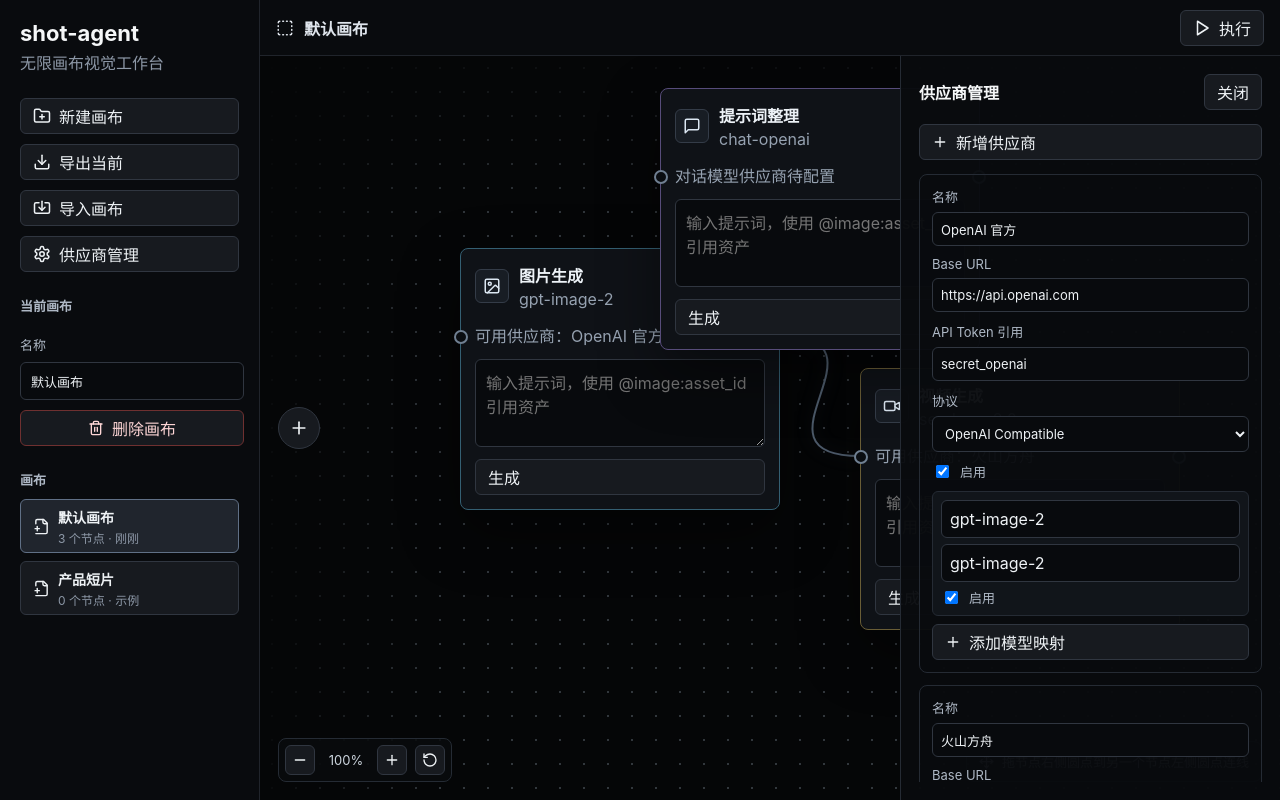
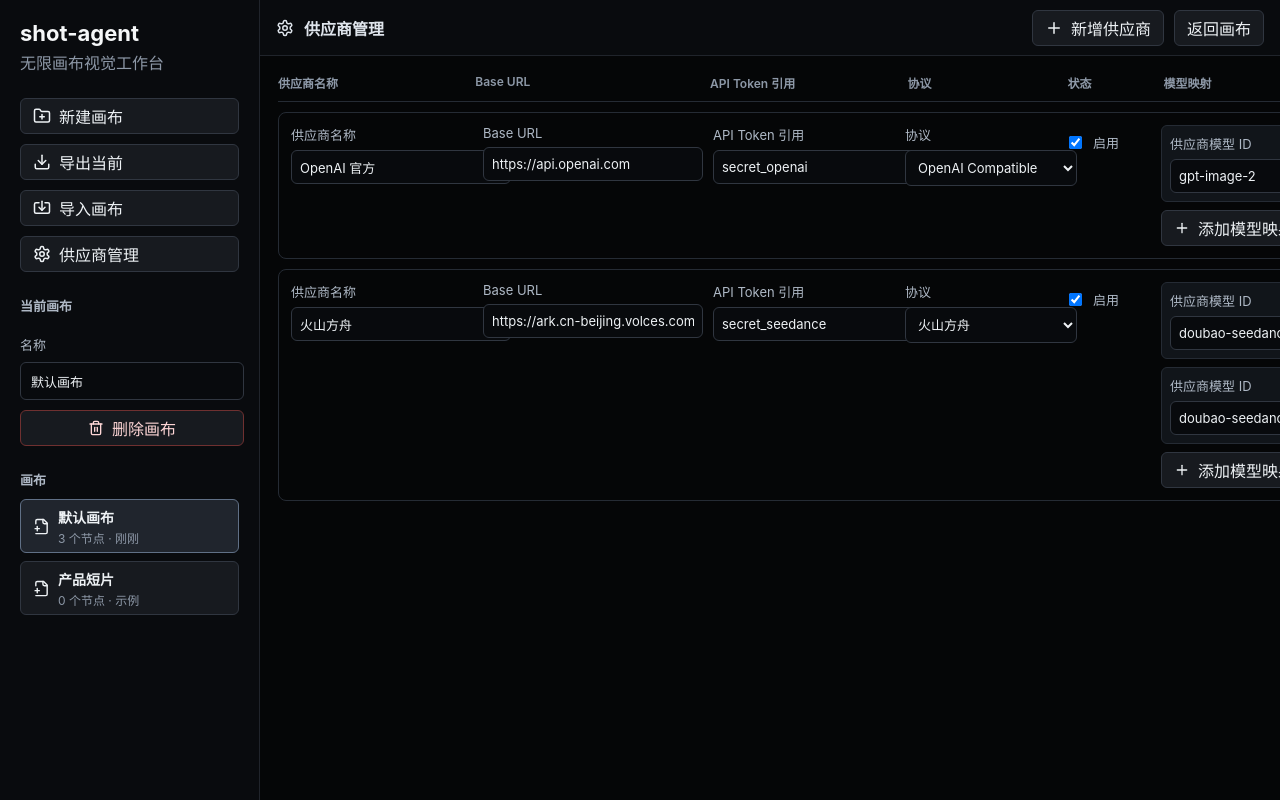
Before and after one commit to TCmatj/shot-agent, a React (Vite) app: page / in a window 1280 px wide. Both pictures are taken after a click on the button "供应商管理". Built offline with nearby package versions, Linux system fonts and the light colour scheme.

Commit message:
feat: 优化供应商管理视图

```diff
--- a/src/app/App.css
+++ b/src/app/App.css
@@ -530,55 +530,54 @@ button:disabled {
   resize: vertical;
 }
 
-.provider-manager {
-  background: rgba(9, 11, 14, 0.96);
-  border-left: 1px solid #252b34;
-  bottom: 0;
-  display: grid;
-  gap: 14px;
-  grid-template-rows: auto auto 1fr;
+.provider-manager-view {
+  background: #050607;
+  min-height: 0;
+  overflow: auto;
   padding: 18px;
-  position: absolute;
-  right: 0;
-  top: 0;
-  width: 380px;
-  z-index: 4;
 }
 
-.provider-manager header {
-  align-items: center;
-  display: flex;
-  justify-content: space-between;
+.provider-table {
+  display: grid;
+  gap: 10px;
+  grid-template-columns: minmax(160px, 1fr) minmax(220px, 1.2fr) minmax(160px, 1fr) 150px 86px minmax(360px, 2fr);
+  min-width: 1260px;
 }
 
-.provider-manager h2 {
-  font-size: 16px;
-  margin: 0;
+.provider-table-header {
+  border-bottom: 1px solid #252b34;
+  color: #8d98a7;
+  font-size: 12px;
+  font-weight: 600;
+  padding: 0 0 10px;
 }
 
 .provider-list {
   display: grid;
-  gap: 12px;
-  overflow: auto;
+  gap: 10px;
+  margin-top: 10px;
+  min-width: 1260px;
 }
 
-.provider-card {
+.provider-row {
+  align-items: start;
   border: 1px solid #252b34;
   border-radius: 8px;
   display: grid;
   gap: 10px;
+  grid-template-columns: minmax(160px, 1fr) minmax(220px, 1.2fr) minmax(160px, 1fr) 150px 86px minmax(360px, 2fr);
   padding: 12px;
 }
 
-.provider-card label {
+.provider-row label {
   color: #aeb8c5;
   display: grid;
   font-size: 13px;
   gap: 6px;
 }
 
-.provider-card input,
-.provider-card select {
+.provider-row input,
+.provider-row select {
   background: #080a0d;
   border: 1px solid #303640;
   border-radius: 6px;
@@ -588,13 +587,14 @@ button:disabled {
   padding: 8px;
 }
 
-.provider-card .inline-toggle {
+.provider-row .inline-toggle {
   align-items: center;
   display: flex;
   gap: 8px;
+  min-height: 34px;
 }
 
-.provider-card .inline-toggle input {
+.provider-row .inline-toggle input {
   min-height: auto;
 }
 
@@ -609,6 +609,7 @@ button:disabled {
   border-radius: 6px;
   display: grid;
   gap: 6px;
+  grid-template-columns: minmax(130px, 1fr) minmax(130px, 1fr) 70px;
   padding: 8px;
 }
 
--- a/src/app/App.tsx
+++ b/src/app/App.tsx
@@ -859,16 +859,171 @@ export function App() {
       <section className="workspace">
         <div className="toolbar">
           <div className="toolbar-title">
-            <BoxSelect size={18} />
-            <span>{activeCanvas.name}</span>
+            {showProviderManager ? <Settings size={18} /> : <BoxSelect size={18} />}
+            <span>{showProviderManager ? '供应商管理' : activeCanvas.name}</span>
           </div>
           <div className="toolbar-actions">
-            <button type="button">
-              <Play size={18} />
-              执行
-            </button>
+            {showProviderManager ? (
+              <>
+                <button type="button" onClick={addProvider}>
+                  <Plus size={18} />
+                  新增供应商
+                </button>
+                <button type="button" onClick={() => setShowProviderManager(false)}>
+                  返回画布
+                </button>
+              </>
+            ) : (
+              <button type="button">
+                <Play size={18} />
+                执行
+              </button>
+            )}
           </div>
         </div>
+        {showProviderManager ? (
+          <div className="provider-manager-view">
+            <div className="provider-table provider-table-header">
+              <span>供应商名称</span>
+              <span>Base URL</span>
+              <span>API Token 引用</span>
+              <span>协议</span>
+              <span>状态</span>
+              <span>模型映射</span>
+            </div>
+            <div className="provider-list">
+              {providers.map((provider) => (
+                <section key={provider.id} className="provider-row">
+                  <label>
+                    供应商名称
+                    <input
+                      value={provider.name}
+                      onChange={(event) =>
+                        updateProvider(provider.id, (current) => ({
+                          ...current,
+                          name: event.target.value,
+                        }))
+                      }
+                    />
+                  </label>
+                  <label>
+                    Base URL
+                    <input
+                      value={provider.baseURL}
+                      onChange={(event) =>
+                        updateProvider(provider.id, (current) => ({
+                          ...current,
+                          baseURL: event.target.value,
+                        }))
+                      }
+                    />
+                  </label>
+                  <label>
+                    API Token 引用
+                    <input
+                      value={provider.apiTokenRef}
+                      onChange={(event) =>
+                        updateProvider(provider.id, (current) => ({
+                          ...current,
+                          apiTokenRef: event.target.value,
+                        }))
+                      }
+                    />
+                  </label>
+                  <label>
+                    协议
+                    <select
+                      value={provider.protocol}
+                      onChange={(event) =>
+                        updateProvider(provider.id, (current) => ({
+                          ...current,
+                          protocol: event.target.value as ProviderConfig['protocol'],
+                        }))
+                      }
+                    >
+                      <option value="openai-compatible">OpenAI Compatible</option>
+                      <option value="anthropic-compatible">Anthropic Compatible</option>
+                      <option value="volcengine">火山方舟</option>
+                      <option value="custom">自定义</option>
+                    </select>
+                  </label>
+                  <label className="inline-toggle">
+                    <input
+                      type="checkbox"
+                      checked={provider.enabled}
+                      onChange={(event) =>
+                        updateProvider(provider.id, (current) => ({
+                          ...current,
+                          enabled: event.target.checked,
+                        }))
+                      }
+                    />
+                    启用
+                  </label>
+                  <div className="provider-models">
+                    {provider.models.map((model, modelIndex) => (
+                      <div key={`${model.canonicalModelId}-${model.providerModelId}-${modelIndex}`}>
+                        <label>
+                          供应商模型 ID
+                          <input
+                            value={model.providerModelId}
+                            onChange={(event) =>
+                              updateProvider(provider.id, (current) => ({
+                                ...current,
+                                models: current.models.map((currentModel, currentIndex) =>
+                                  currentIndex === modelIndex
+                                    ? { ...currentModel, providerModelId: event.target.value }
+                                    : currentModel,
+                                ),
+                              }))
+                            }
+                          />
+                        </label>
+                        <label>
+                          映射后标准模型 ID
+                          <input
+                            value={model.canonicalModelId}
+                            onChange={(event) =>
+                              updateProvider(provider.id, (current) => ({
+                                ...current,
+                                models: current.models.map((currentModel, currentIndex) =>
+                                  currentIndex === modelIndex
+                                    ? { ...currentModel, canonicalModelId: event.target.value }
+                                    : currentModel,
+                                ),
+                              }))
+                            }
+                          />
+                        </label>
+                        <label className="inline-toggle">
+                          <input
+                            type="checkbox"
+                            checked={model.enabled}
+                            onChange={(event) =>
+                              updateProvider(provider.id, (current) => ({
+                                ...current,
+                                models: current.models.map((currentModel, currentIndex) =>
+                                  currentIndex === modelIndex
+                                    ? { ...currentModel, enabled: event.target.checked }
+                                    : currentModel,
+                                ),
+                              }))
+                            }
+                          />
+                          启用
+                        </label>
+                      </div>
+                    ))}
+                    <button type="button" onClick={() => addProviderModel(provider.id)}>
+                      <Plus size={16} />
+                      添加模型映射
+                    </button>
+                  </div>
+                </section>
+              ))}
+            </div>
+          </div>
+        ) : (
         <div
           ref={canvasRef}
           className={`infinite-canvas ${dragState?.mode === 'pan' ? 'is-panning' : ''}`}
@@ -1156,148 +1311,8 @@ export function App() {
               </label>
             </aside>
           ) : null}
-          {showProviderManager ? (
-            <aside className="provider-manager">
-              <header>
-                <h2>供应商管理</h2>
-                <button type="button" onClick={() => setShowProviderManager(false)}>
-                  关闭
-                </button>
-              </header>
-              <button type="button" onClick={addProvider}>
-                <Plus size={16} />
-                新增供应商
-              </button>
-              <div className="provider-list">
-                {providers.map((provider) => (
-                  <section key={provider.id} className="provider-card">
-                    <label>
-                      名称
-                      <input
-                        value={provider.name}
-                        onChange={(event) =>
-                          updateProvider(provider.id, (current) => ({
-                            ...current,
-                            name: event.target.value,
-                          }))
-                        }
-                      />
-                    </label>
-                    <label>
-                      Base URL
-                      <input
-                        value={provider.baseURL}
-                        onChange={(event) =>
-                          updateProvider(provider.id, (current) => ({
-                            ...current,
-                            baseURL: event.target.value,
-                          }))
-                        }
-                      />
-                    </label>
-                    <label>
-                      API Token 引用
-                      <input
-                        value={provider.apiTokenRef}
-                        onChange={(event) =>
-                          updateProvider(provider.id, (current) => ({
-                            ...current,
-                            apiTokenRef: event.target.value,
-                          }))
-                        }
-                      />
-                    </label>
-                    <label>
-                      协议
-                      <select
-                        value={provider.protocol}
-                        onChange={(event) =>
-                          updateProvider(provider.id, (current) => ({
-                            ...current,
-                            protocol: event.target.value as ProviderConfig['protocol'],
-                          }))
-                        }
-                      >
-                        <option value="openai-compatible">OpenAI Compatible</option>
-                        <option value="anthropic-compatible">Anthropic Compatible</option>
-                        <option value="volcengine">火山方舟</option>
-                        <option value="custom">自定义</option>
-                      </select>
-                    </label>
-                    <label className="inline-toggle">
-                      <input
-                        type="checkbox"
-                        checked={provider.enabled}
-                        onChange={(event) =>
-                          updateProvider(provider.id, (current) => ({
-                            ...current,
-                            enabled: event.target.checked,
-                          }))
-                        }
-                      />
-                      启用
-                    </label>
-                    <div className="provider-models">
-                      {provider.models.map((model, modelIndex) => (
-                        <div key={`${model.canonicalModelId}-${model.providerModelId}-${modelIndex}`}>
-                          <input
-                            value={model.canonicalModelId}
-                            aria-label="标准模型 ID"
-                            onChange={(event) =>
-                              updateProvider(provider.id, (current) => ({
-                                ...current,
-                                models: current.models.map((currentModel, currentIndex) =>
-                                  currentIndex === modelIndex
-                                    ? { ...currentModel, canonicalModelId: event.target.value }
-                                    : currentModel,
-                                ),
-                              }))
-                            }
-                          />
-                          <input
-                            value={model.providerModelId}
-                            aria-label="供应商模型 ID"
-                            onChange={(event) =>
-                              updateProvider(provider.id, (current) => ({
-                                ...current,
-                                models: current.models.map((currentModel, currentIndex) =>
-                                  currentIndex === modelIndex
-                                    ? { ...currentModel, providerModelId: event.target.value }
-                                    : currentModel,
-                                ),
-                              }))
-                            }
-                          />
-                          <label className="inline-toggle">
-                            <input
-                              type="checkbox"
-                              checked={model.enabled}
-                              onChange={(event) =>
-                                updateProvider(provider.id, (current) => ({
-                                  ...current,
-                                  models: current.models.map((currentModel, currentIndex) =>
-                                    currentIndex === modelIndex
-                                      ? { ...currentModel, enabled: event.target.checked }
-                                      : currentModel,
-                                  ),
-                                }))
-                              }
-                            />
-                            启用
-                          </label>
-                        </div>
-                      ))}
-                      <button type="button" onClick={() => addProviderModel(provider.id)}>
-                        <Plus size={16} />
-                        添加模型映射
-                      </button>
-                    </div>
-                  </section>
-                ))}
-              </div>
-            </aside>
-          ) : null}
         </div>
+        )}
       </section>
     </main>
   );
```
Also changed, not shown: 2 other files (tests, documents, lock files or other folders).
